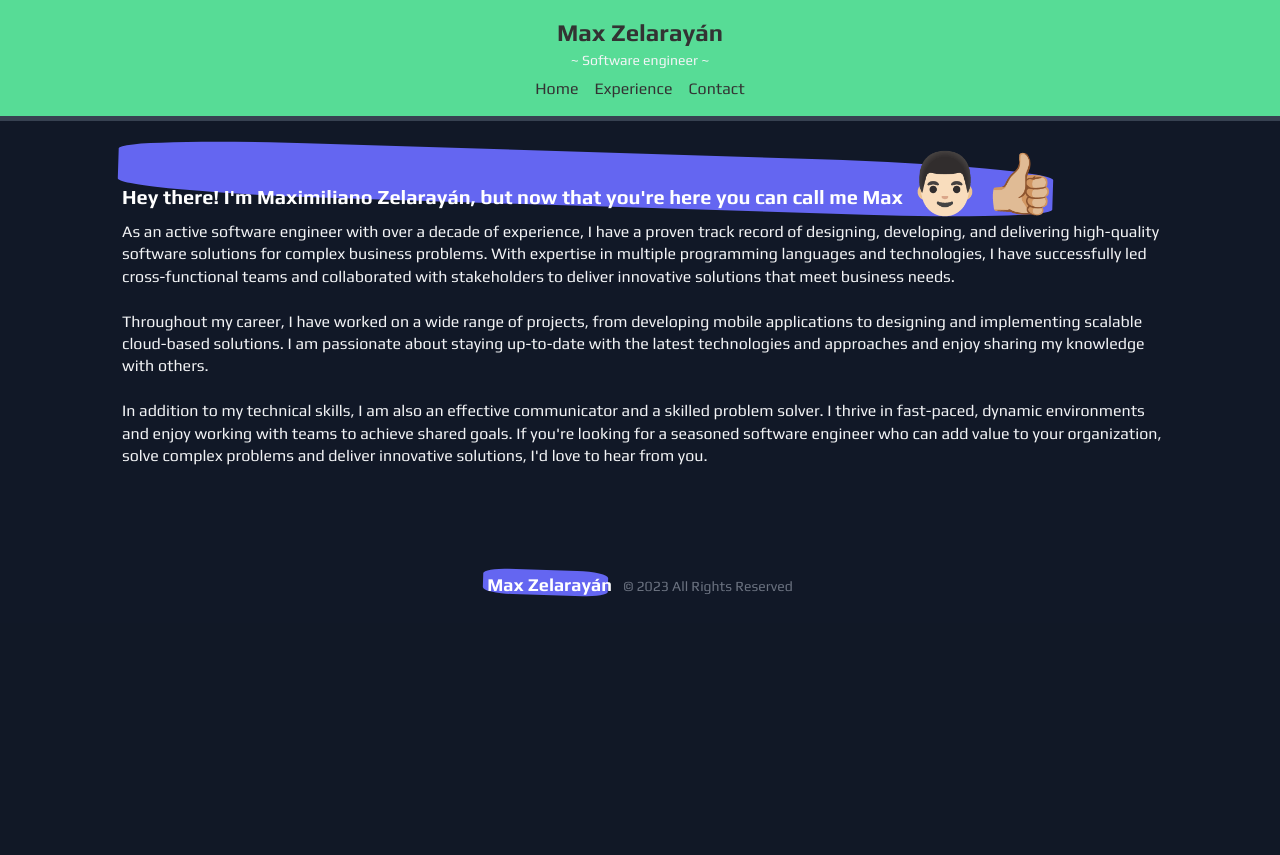
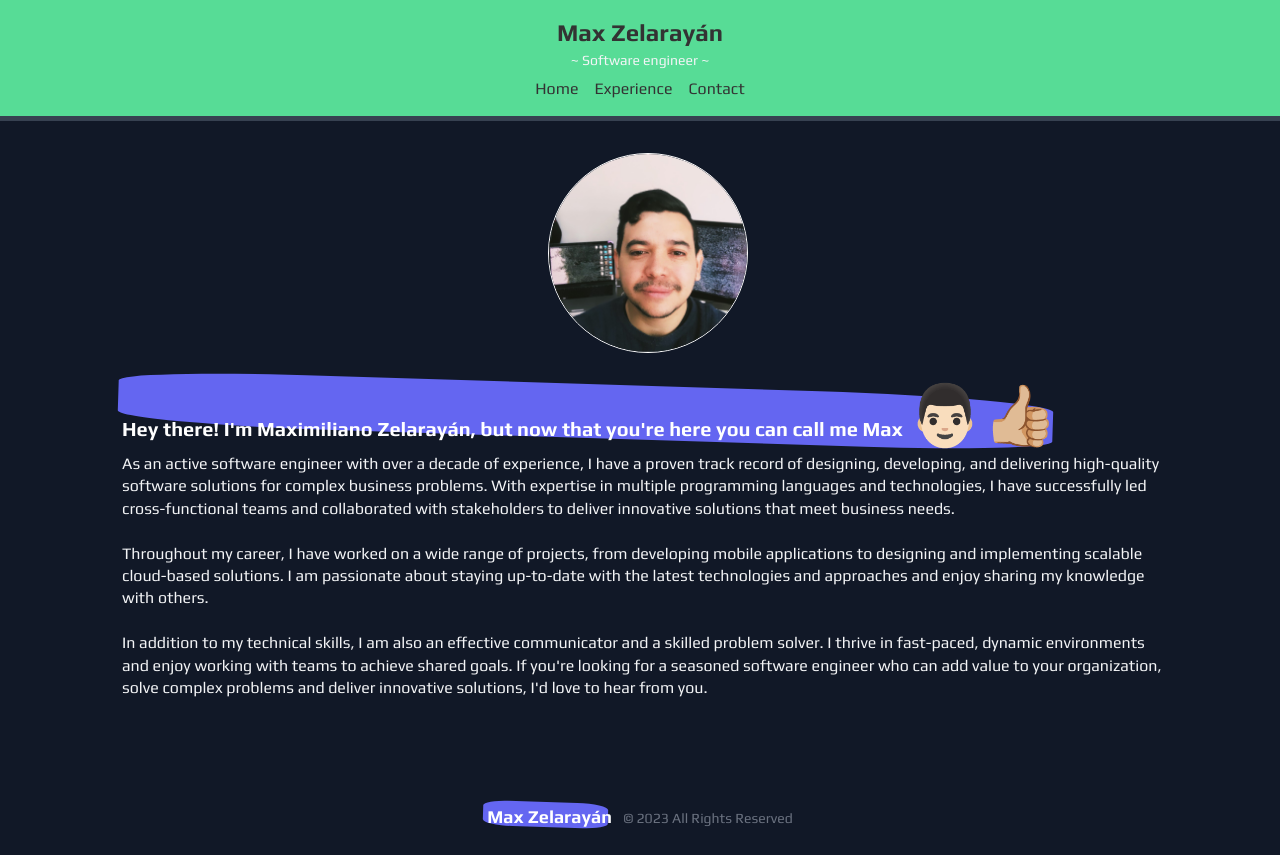
Before and after one commit to maximilian02/portfolio, a Next.js app: page / in a window 1280 px wide. Before the commit the page ends 800 px from the top, so only its background shows below. Built offline with nearby package versions, Linux system fonts and the light colour scheme.

Commit message:
Adding profile image

```diff
--- a/src/app/page.tsx
+++ b/src/app/page.tsx
@@ -1,15 +1,51 @@
+import Image from "next/image"
 import HighlightText from "./components/HighlightText"
 
 const HomePage = () => {
   return (
     <>
-      <h1 className="text-xl font-bold mb-2 pl-4 mt-8"><HighlightText>Hey there! I'm Maximiliano Zelarayán, but now that you're here you can call me Max <span className="text-6xl">&#128104;&#127995;&#128077;&#127996;</span></HighlightText></h1>
+      <div className="cursor-text pl-4 flex flex-row justify-around mt-8">
+        <Image
+          src="/me.jpeg"
+          className="rounded-full border border-white"
+          width={200}
+          height={100}
+          alt="Max Zelarayán Profile Picture"
+        />
+      </div>
+      <h1 className="text-xl font-bold mb-2 pl-4 mt-8">
+        <HighlightText>
+          Hey there! I'm Maximiliano Zelarayán, but now that you're here you can
+          call me Max{" "}
+          <span className="text-6xl">&#128104;&#127995;&#128077;&#127996;</span>
+        </HighlightText>
+      </h1>
       <div className="cursor-text pl-4">
-        <p>As an active software engineer with over a decade of experience, I have a proven track record of designing, developing, and delivering high-quality software solutions for complex business problems. With expertise in multiple programming languages and technologies, I have successfully led cross-functional teams and collaborated with stakeholders to deliver innovative solutions that meet business needs.</p>
+        <p>
+          As an active software engineer with over a decade of experience, I
+          have a proven track record of designing, developing, and delivering
+          high-quality software solutions for complex business problems. With
+          expertise in multiple programming languages and technologies, I have
+          successfully led cross-functional teams and collaborated with
+          stakeholders to deliver innovative solutions that meet business needs.
+        </p>
         <br />
-        <p>Throughout my career, I have worked on a wide range of projects, from developing mobile applications to designing and implementing scalable cloud-based solutions. I am passionate about staying up-to-date with the latest technologies and approaches and enjoy sharing my knowledge with others.</p>
+        <p>
+          Throughout my career, I have worked on a wide range of projects, from
+          developing mobile applications to designing and implementing scalable
+          cloud-based solutions. I am passionate about staying up-to-date with
+          the latest technologies and approaches and enjoy sharing my knowledge
+          with others.
+        </p>
         <br />
-        <p>In addition to my technical skills, I am also an effective communicator and a skilled problem solver. I thrive in fast-paced, dynamic environments and enjoy working with teams to achieve shared goals. If you're looking for a seasoned software engineer who can add value to your organization, solve complex problems and deliver innovative solutions, I'd love to hear from you.</p>
+        <p>
+          In addition to my technical skills, I am also an effective
+          communicator and a skilled problem solver. I thrive in fast-paced,
+          dynamic environments and enjoy working with teams to achieve shared
+          goals. If you're looking for a seasoned software engineer who can add
+          value to your organization, solve complex problems and deliver
+          innovative solutions, I'd love to hear from you.
+        </p>
       </div>
     </>
   )
```
Also changed, not shown: public/me.jpeg (added).
